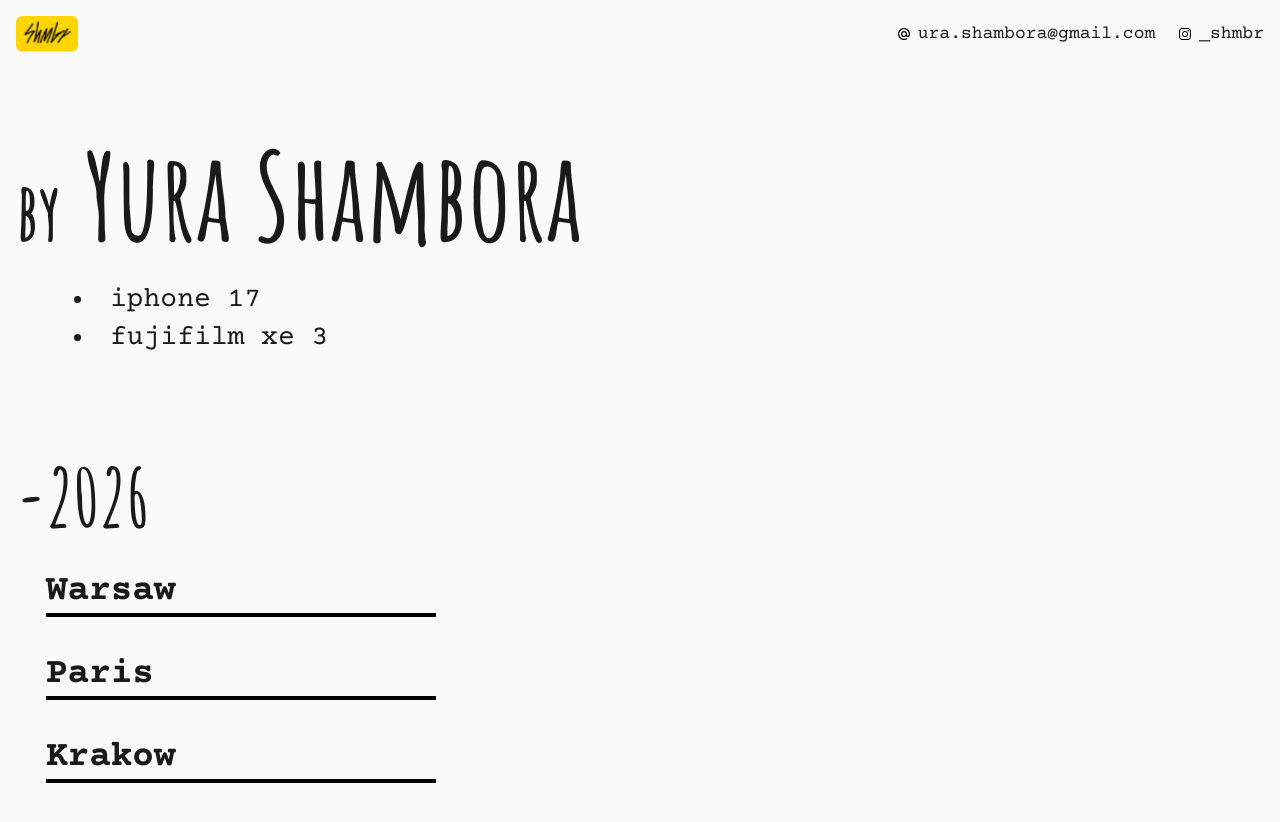
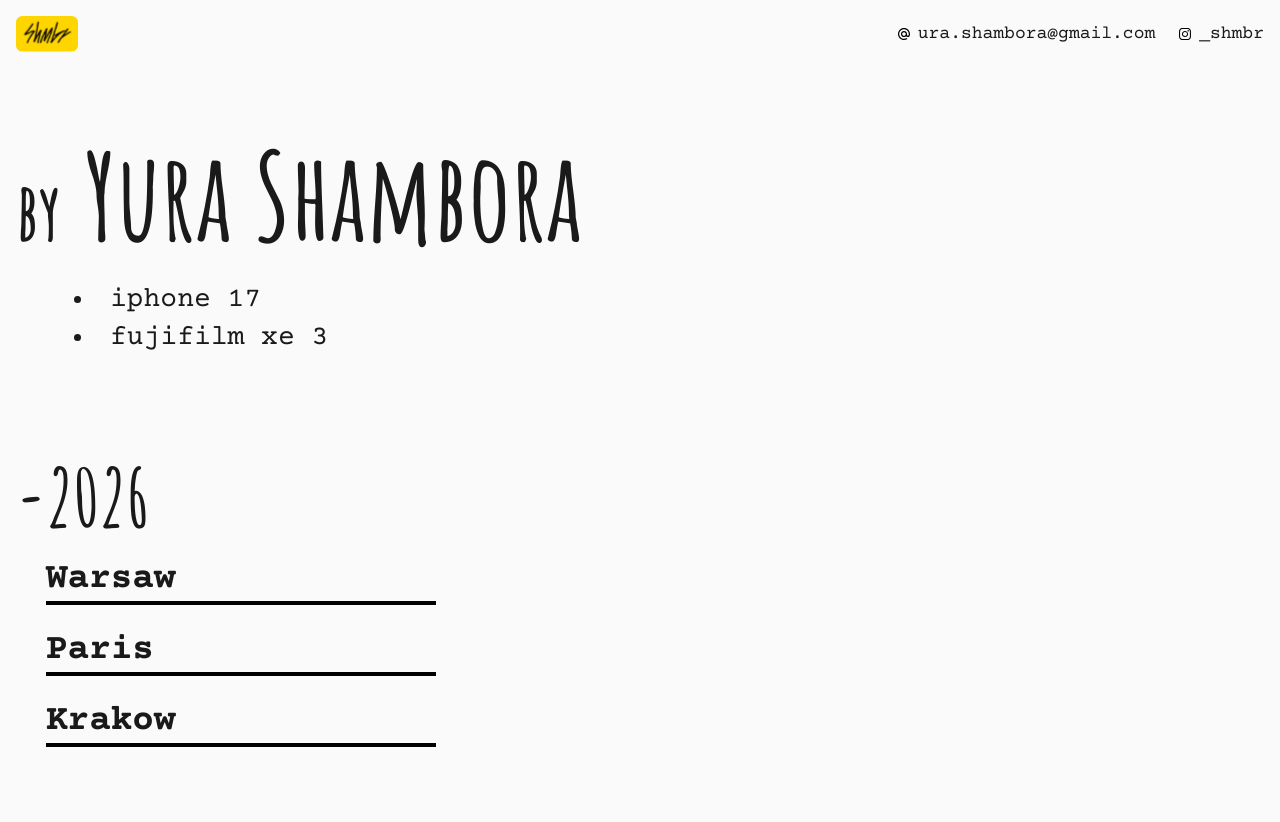
Before and after one commit to shmbr/shmbr-website, a React (Vite) app: page / in a window 1280 px wide. Shown: the top 822 px of the page. Built offline with nearby package versions, Linux system fonts and the light colour scheme.

Commit message:
Add subtitles for sections

```diff
--- a/src/components/PhotoPlaceBlock.tsx
+++ b/src/components/PhotoPlaceBlock.tsx
@@ -11,6 +11,7 @@ import { readViewportRect } from "./photoLightboxGeometry";
 
 export interface IPhotoPlace {
   name: string;
+  coordinates?: string;
   imageUrls: string[];
 }
 
@@ -20,7 +21,7 @@ export interface IPhotoPlaceBlockProps {
 
 export function PhotoPlaceBlock(props: IPhotoPlaceBlockProps) {
   const { place } = props;
-  const { name, imageUrls } = place;
+  const { name, coordinates, imageUrls } = place;
   const photosRegionId = useId();
   const thumbIdPrefix = useMemo(
     () => photosRegionId.replace(/:/g, ""),
@@ -66,9 +67,10 @@ export function PhotoPlaceBlock(props: IPhotoPlaceBlockProps) {
 
   return (
     <Box>
-      <Box sx={{ ml: { xs: 0, sm: 3, md: 3.75 }, mt: { xs: 2, md: 3.5 } }}>
+      <Box sx={{ ml: { xs: 0, sm: 3, md: 3.75 }, mt: { xs: 2, md: 2 } }}>
         <PhotoPlaceSectionHeader
-          name={name}
+          title={name}
+          subtitle={coordinates}
           photosCollapsed={photosCollapsed}
           photosRegionId={photosRegionId}
           onTitleKeyDown={handleTitleKeyDown}
--- a/src/components/PhotoPlaceSectionHeader.tsx
+++ b/src/components/PhotoPlaceSectionHeader.tsx
@@ -1,8 +1,9 @@
-import { Box, Divider, Typography } from "@mui/material";
+import { Box, Collapse, Divider, Typography } from "@mui/material";
 import type { KeyboardEvent as ReactKeyboardEvent } from "react";
 
 export interface IPhotoPlaceSectionHeaderProps {
-  name: string;
+  title: string;
+  subtitle?: string;
   photosCollapsed: boolean;
   photosRegionId: string;
   onTitleKeyDown: (event: ReactKeyboardEvent) => void;
@@ -11,7 +12,8 @@ export interface IPhotoPlaceSectionHeaderProps {
 
 export function PhotoPlaceSectionHeader(props: IPhotoPlaceSectionHeaderProps) {
   const {
-    name,
+    title,
+    subtitle,
     photosCollapsed,
     photosRegionId,
     onTitleKeyDown,
@@ -19,12 +21,15 @@ export function PhotoPlaceSectionHeader(props: IPhotoPlaceSectionHeaderProps) {
   } = props;
 
   return (
+    <>
       <Box
         sx={{
           position: "sticky",
           top: 0,
           backgroundColor: "background.default",
           pb: 1,
+          zIndex: 2,
+          background: "#fafafa",
         }}
       >
         <Typography variant="h4" component="h4" sx={{ m: 0 }}>
@@ -43,7 +48,7 @@ export function PhotoPlaceSectionHeader(props: IPhotoPlaceSectionHeaderProps) {
             }}
             tabIndex={0}
           >
-          {name}
+            {title}
           </Box>
         </Typography>
         <Divider
@@ -51,5 +56,16 @@ export function PhotoPlaceSectionHeader(props: IPhotoPlaceSectionHeaderProps) {
           sx={{ borderColor: "black", borderWidth: "2px", maxWidth: 390 }}
         />
       </Box>
+      <Collapse in={!photosCollapsed} timeout={750}>
+        <Typography
+          fontWeight={"bold"}
+          variant="caption"
+          color="#bbb"
+          sx={{ position: "relative", top: "-8px" }}
+        >
+          {subtitle}
+        </Typography>
+      </Collapse>
+    </>
   );
 }
--- a/src/components/PhotoPlaceThumbnails.tsx
+++ b/src/components/PhotoPlaceThumbnails.tsx
@@ -39,7 +39,7 @@ export function PhotoPlaceThumbnails(props: IPhotoPlaceThumbnailsProps) {
           display: "flex",
           flexWrap: "wrap",
           gap: 4,
-          mt: 2,
+          mt: 1,
         }}
       >
         {imageUrls.map((src, index) => (
--- a/src/data.tsx
+++ b/src/data.tsx
@@ -6,6 +6,7 @@ export const PHOTOS: IPhotoSeriesYear[] = [
     places: [
       {
         name: "Warsaw",
+        coordinates: "52.24779, 21.01413",
         imageUrls: [
           "https://9ttkpiklpeguudoy.public.blob.vercel-storage.com/2026-05-warszawa/DSCF7953.jpeg",
           "https://9ttkpiklpeguudoy.public.blob.vercel-storage.com/2026-05-warszawa/DSCF7954.jpeg",
@@ -20,6 +21,7 @@ export const PHOTOS: IPhotoSeriesYear[] = [
       },
       {
         name: "Paris",
+        coordinates: "48.85661, 2.35222",
         imageUrls: [
           "https://9ttkpiklpeguudoy.public.blob.vercel-storage.com/2026-03-paris/DSCF7194.jpeg",
           "https://9ttkpiklpeguudoy.public.blob.vercel-storage.com/2026-03-paris/DSCF7200.jpeg",
@@ -72,6 +74,7 @@ export const PHOTOS: IPhotoSeriesYear[] = [
       },
       {
         name: "Krakow",
+        coordinates: "50.06465, 19.93658",
         imageUrls: [
           "https://9ttkpiklpeguudoy.public.blob.vercel-storage.com/2026-03-krakow/DSCF7049.jpeg",
           "https://9ttkpiklpeguudoy.public.blob.vercel-storage.com/2026-03-krakow/DSCF7051.jpeg",
--- a/src/theme.ts
+++ b/src/theme.ts
@@ -2,6 +2,26 @@ import { createTheme } from "@mui/material/styles";
 
 const fontCourier = '"Courier Prime", "Courier New", Courier, monospace';
 const fontAmatic = '"Amatic SC", cursive';
+
+const xsDown = "@media (max-width:600px)";
+
+/** Typography quick overview (px). xs = ≤600px. */
+// variant     | md+  | xs  | font     | usage
+// h1          | 120  | 90  | Amatic   | hero title
+// h2          |  80  | 60  | Amatic   | hero prefix, year
+// h4          |  36  | 28  | Courier  | place section title
+// subtitle1   |  28  | 22  | Courier  | equipment list
+// body1       |  18  | 16  | Courier  | nav links
+// caption     |  14  | 12  | Courier  | photo count
+
+const fontSizes = {
+  h1: { md: 120, xs: 90 },
+  h2: { md: 80, xs: 60 },
+  h4: { md: 36, xs: 28 },
+  subtitle1: { md: 28, xs: 22 },
+  body1: { md: 18, xs: 16 },
+  caption: { md: 14, xs: 12 },
+} as const;
 
 export const theme = createTheme({
   palette: {
@@ -17,42 +37,53 @@ export const theme = createTheme({
     fontFamily: fontCourier,
     body1: {
       fontFamily: fontCourier,
-      fontSize: 18,
+      fontSize: fontSizes.body1.md,
       lineHeight: 1.5,
-      "@media (max-width:600px)": {
-        fontSize: 16,
+      [xsDown]: {
+        fontSize: fontSizes.body1.xs,
+      },
+    },
+    caption: {
+      fontFamily: fontCourier,
+      fontSize: fontSizes.caption.md,
+      lineHeight: 1.4,
+      [xsDown]: {
+        fontSize: fontSizes.caption.xs,
       },
     },
     subtitle1: {
       fontFamily: fontCourier,
-      fontSize: 28,
+      fontSize: fontSizes.subtitle1.md,
       lineHeight: 1.35,
-      "@media (max-width:600px)": {
-        fontSize: 22,
+      [xsDown]: {
+        fontSize: fontSizes.subtitle1.xs,
       },
     },
     h4: {
       fontFamily: fontCourier,
-      fontSize: 36,
+      fontSize: fontSizes.h4.md,
       fontWeight: 400,
       lineHeight: 1.2,
+      [xsDown]: {
+        fontSize: fontSizes.h4.xs,
+      },
     },
     h1: {
       fontFamily: fontAmatic,
-      fontSize: 120,
+      fontSize: fontSizes.h1.md,
       fontWeight: 700,
       lineHeight: 1.05,
-      "@media (max-width:600px)": {
-        fontSize: 90,
+      [xsDown]: {
+        fontSize: fontSizes.h1.xs,
       },
     },
     h2: {
       fontFamily: fontAmatic,
-      fontSize: 80,
+      fontSize: fontSizes.h2.md,
       fontWeight: 700,
       lineHeight: 1.1,
-      "@media (max-width:600px)": {
-        fontSize: 60,
+      [xsDown]: {
+        fontSize: fontSizes.h2.xs,
       },
     },
   },
```
Lines whose indentation alone changed are shown as unchanged.
